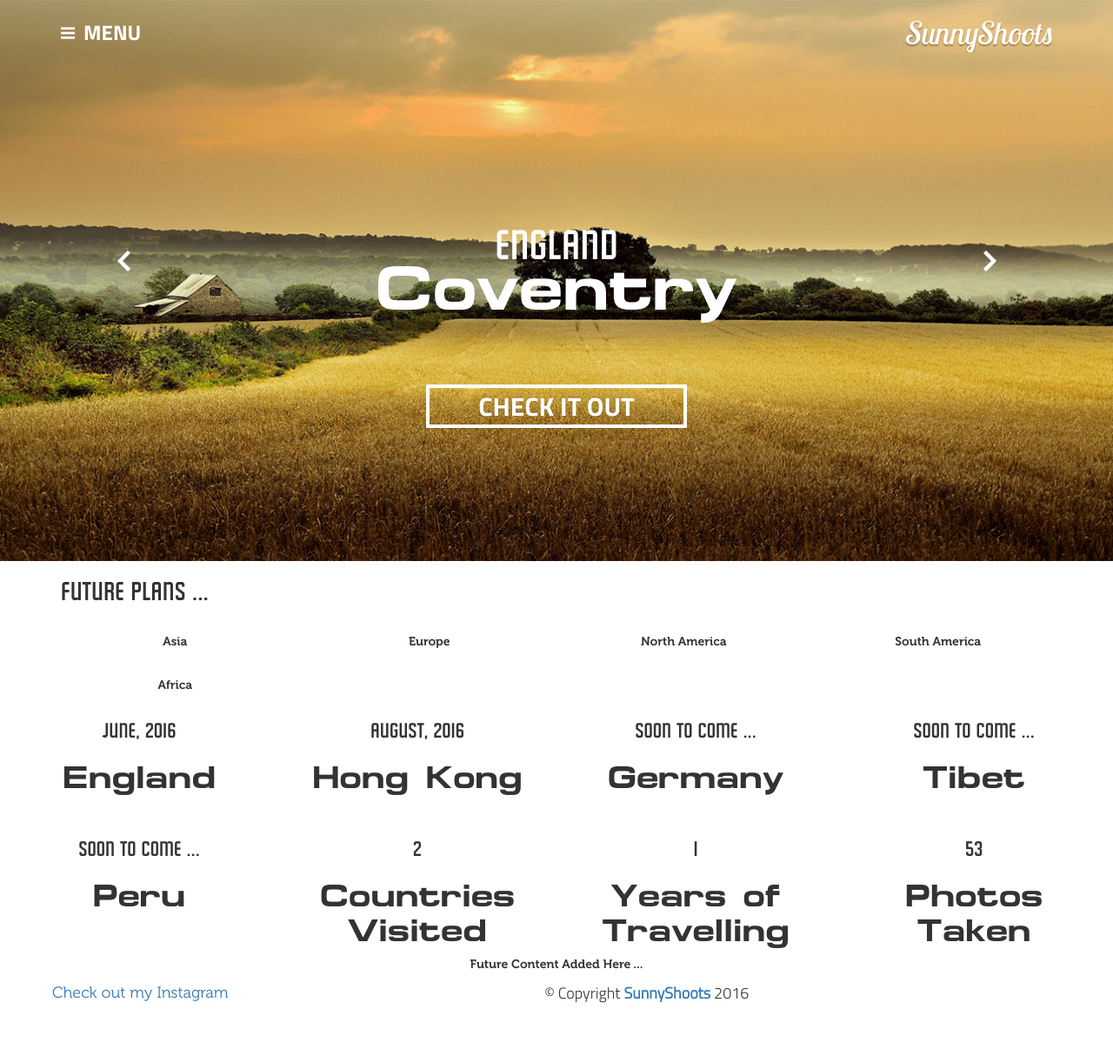
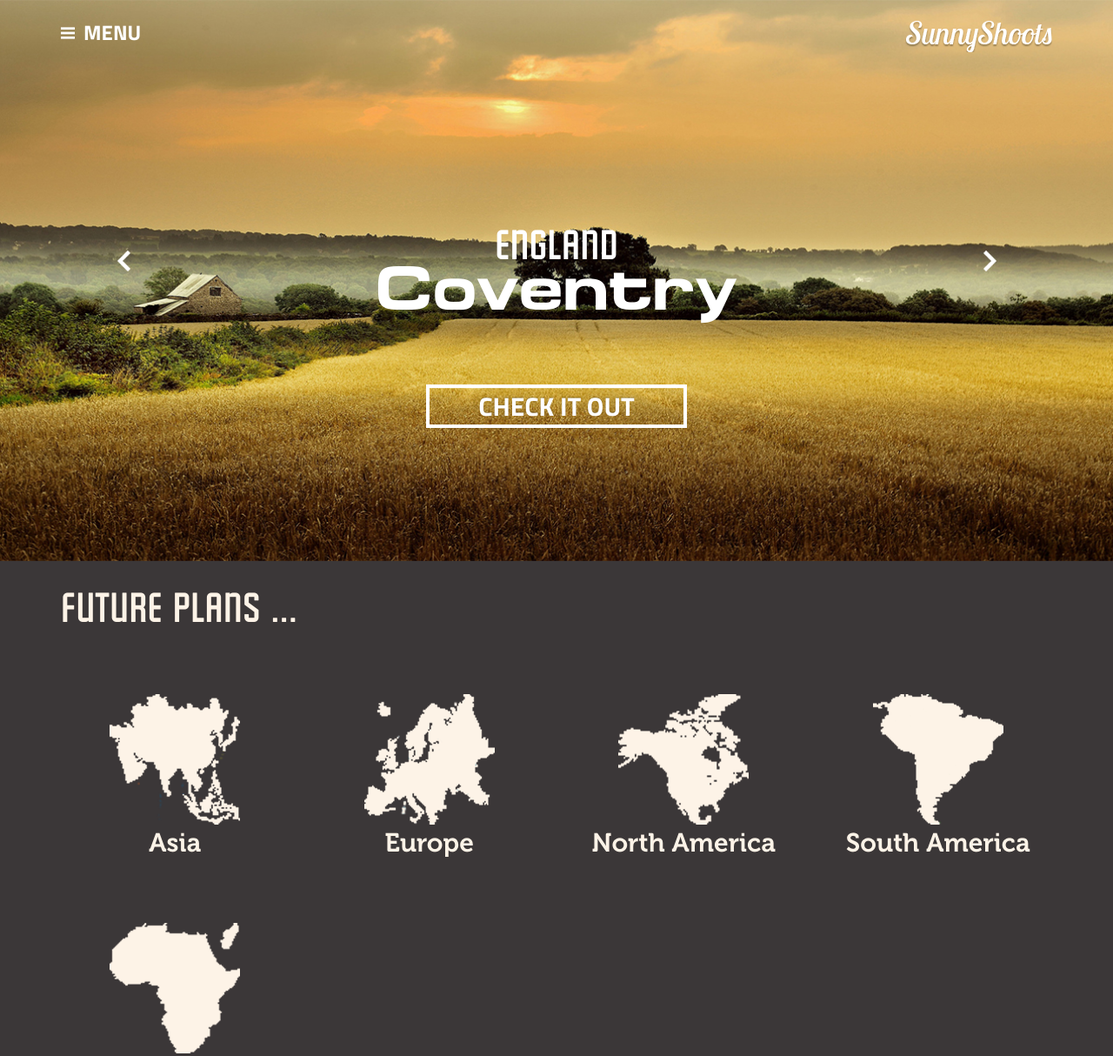
Before and after one commit to Sunny95DMU/CTEC3905_Web_Development_Assignment, a plain HTML site: page index.html in a window 1280 px wide. Shown: the top 1214 px of the page at 87% size. Before the commit the page ends 1165 px from the top, so only its background shows below. Drawn offline with Linux system fonts and the light colour scheme.

Commit message:
modified the 2nd part of the site

```diff
--- a/css/style.css
+++ b/css/style.css
@@ -125,3 +125,66 @@ footer .small, footer p a {
 }
 
 /* End of Jumbotron One and Two */
+
+
+.Plans {
+  background-color: #3b3738;
+  color: #fdf3e7;
+}
+
+.Plans h2 {
+  margin-top: 30px;
+  margin-bottom: 0px;
+  font-size: 48px;
+}
+
+.Plans p {
+  margin-bottom: 0px;
+}
+
+.Plans .col-lg-3 {
+  margin-top: 6%;
+}
+
+.Plans .row.text-center:last-child {
+  margin-bottom: 30px;
+}
+
+.Plans .continent-icon {
+  width: 150px;
+  height: 150px;
+}
+
+.Plans .continent-icon.asia {
+  background: url(../images/thumbnails/asia.png) no-repeat;
+  background-size: 150px 150px;
+  margin: 0 auto;
+}
+
+.Plans .continent-icon.europe {
+  background: url(../images/thumbnails/europe.png) no-repeat;
+  background-size: 150px 150px;
+  margin: 0 auto;
+}
+
+.Plans .continent-icon.northamer {
+  background: url(../images/thumbnails/northamerica.png) no-repeat;
+  background-size: 150px 150px;
+  margin: 0 auto;
+}
+
+.Plans .continent-icon.southamer {
+  background: url(../images/thumbnails/southamerica.png) no-repeat;
+  background-size: 150px 150px;
+  margin: 0 auto;
+}
+
+.Plans .continent-icon.africa {
+  background: url(../images/thumbnails/africa.png) no-repeat;
+  background-size: 150px 150px;
+  margin: 0 auto;
+}
+
+.Plans p {
+  font-size: 30px;
+}
--- a/index.html
+++ b/index.html
@@ -151,35 +151,35 @@
 
       <section class="col-lg-3">
        <section class="asia">
-        <span class="continent-icon asia">&nbsp;</span>
+        <section class="continent-icon asia">&nbsp;</section>
         <p class="heading">Asia</p>
        </section>
       </section>
 
       <section class="col-lg-3">
        <section class="europe">
-        <span class="continent-icon europe">&nbsp;</span>
+        <section class="continent-icon europe">&nbsp;</section>
         <p class="heading">Europe</p>
        </section>
       </section>
 
       <section class="col-lg-3">
        <section class="northAmerica">
-        <span class="continent-icon northamer">&nbsp;</span>
+        <section class="continent-icon northamer">&nbsp;</section>
         <p class="heading">North America</p>
        </section>
       </section>
 
       <section class="col-lg-3">
        <section class="southAmerica">
-        <span class="continent-icon southamer">&nbsp;</span>
+        <section class="continent-icon southamer">&nbsp;</section>
         <p class="heading">South America</p>
        </section>
       </section>
 
       <section class="col-lg-3">
        <section class="africa">
-         <span class="continent-icon africa">&nbsp;</span>
+         <section class="continent-icon africa">&nbsp;</section>
          <p class="heading">Africa</p>
        </section>
       </section>
```
